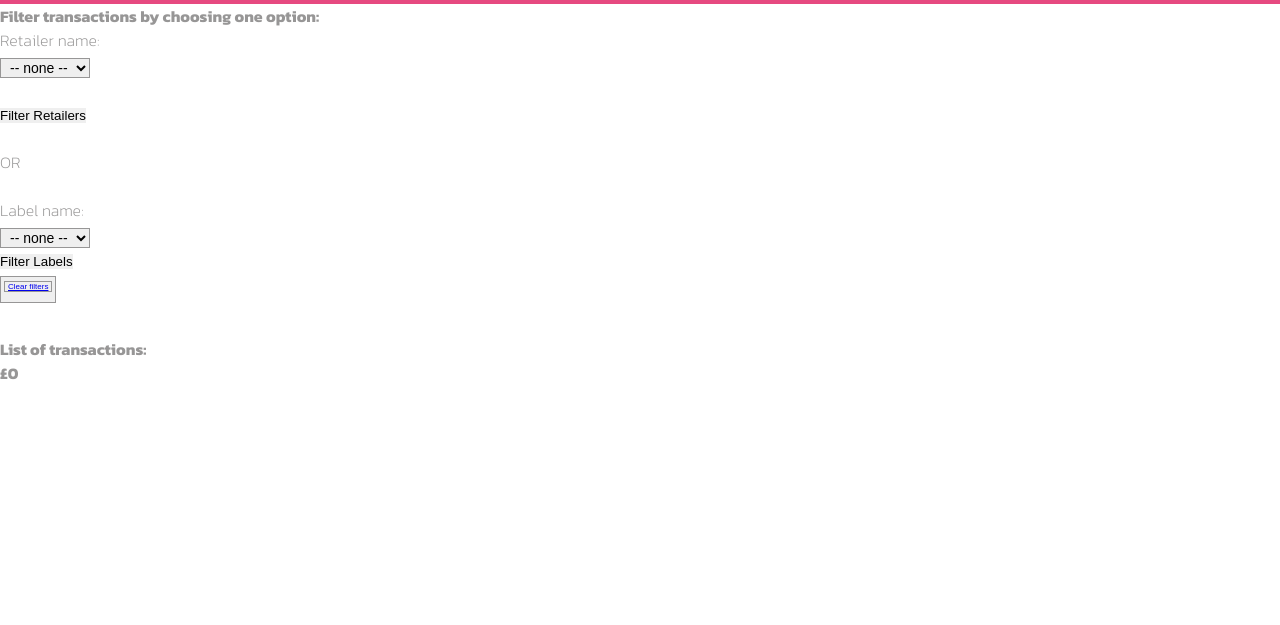
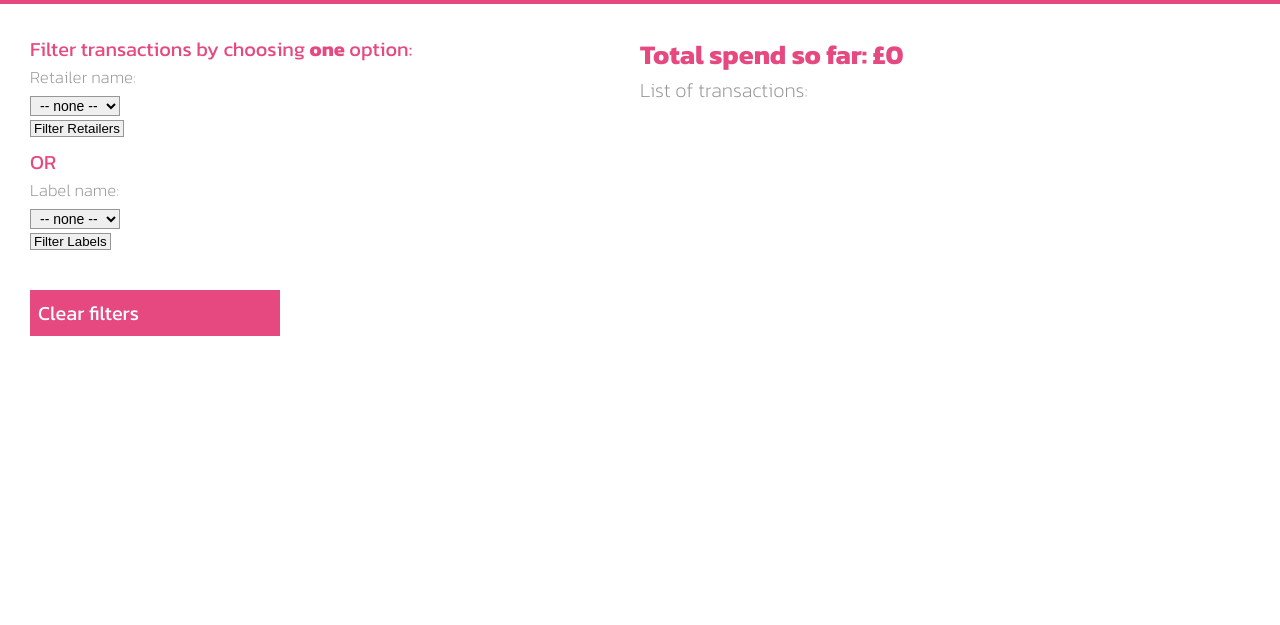
Before and after one commit to ColetteDufficy/piggy_spend_tracker, a Flask app: page /transactions/filter in a window 1280 px wide. Shown: the part 101-726 px from the top of the page. Run offline with Flask 2, Linux system fonts and the light colour scheme; data that the repository does not hold is empty; some libraries are stand-ins or nearby versions.

Commit message:
css complete

```diff
--- a/templates/transactions/filter.html
+++ b/templates/transactions/filter.html
@@ -1,63 +1,79 @@
 {% extends 'base.html' %}
-
 {% block content %}
 
-
-<h4>Filter transactions by choosing one option:</h4>
-
+<div class="new_container">
+    <div class="row">
+        <div class="column">
+            <div class="left_column">
                 <form class="form" action="/transactions/filter" method="get">
 
-    <label for="retailer">Retailer name:</label>
-<br>
+                    <h3>Filter transactions by choosing <b>one</b> option:</h3>
+                    <h5>Retailer name:</h5>
+                    <label for="retailer"></label>
                     <select id="retailer" name="retailer_id">
                         <option selected value> -- none -- </option>
                         {% for retailer in retailers_active %}
                         <option value="{{ retailer.id }}">{{ retailer.name }}</option>
                         {% endfor %}
                     </select>
-
-<br>
-<input type="submit" value="Filter Retailers">
+                    <button class="filter_button"><input type="submit" value="Filter Retailers"></button>
                 </form>
 
-
-<br>
-<p>OR</p>
-<br>
+                <h3>OR</h3>
 
                 <form class="form" action="/transactions/filter" method="get">
 
-    <label for="retailer">Label name:</label>
-    <br>
+                    <h5>Label name:</h5>
+                    <label for="retailer"></label>
                     <select id="label" name="label_id">
                         <option selected value> -- none -- </option>
                         {% for label in labels_active %}
                         <option value="{{ label.id }}">{{ label.name }}</option>
                         {% endfor %}
                     </select>
-    <input type="submit" value="Filter Labels">
+                    <button class="filter_button"><input type="submit" value="Filter Labels"></button>
                 </form>
 
-<button><a href="/transactions/filter">Clear filters</a></button>
-    <br>
+            <h3 class="return_link"><a href="/transactions/filter">Clear filters</a></h3>
+
+</div>
+<!-- end of the left_column class -->
+</div>
+<!-- end of the column class -->
 
 
+<!-- ***************** list of transactions that are now filtered ******************** -->
 
-<!-- <p> transaction.value </p> -->
-<!-- list of trasnactions that are now filtered -->
+<div class="column">
+    <div class="right_column">
+        <h2>Total spend so far: £{{total}}</h2>
+        <h4>List of transactions:</h4>
+            <section class="transaction_wrapper">
 
-<h4>List of transactions:</h4>
-<h4>£{{total}}</h4>
-<div class="container_details">
                 {% for transaction in all_transactions %}
-        <div class="details">
-            <p>{{ transaction.date.strftime("%d %b %Y") }}</p>
-            <p>{{ transaction.retailer.name }}</p>
-            <p>{{ transaction.label.name }}</p>
-            <p>£{{ transaction.value }}</p>
-        <br>
+                <h6>{{ transaction.date.strftime("%d %b %Y") }}</h6>
+
+                <section class="inner_details">
+                  <h2>{{ transaction.retailer.name }}</h2>
+                    <h3>{{ transaction.label.name }}</h3>
+                    <h5>£{{ transaction.value }}</h5>
+                </section>
+                <!-- end of inner_details class -->
                 {% endfor %}
             </div>
 
+        </section>
+        <!-- end of transaction_wrapper class -->
+
+    </div>
+    <!-- end of right_column div -->
+  </div>
+  <!-- end of column class div -->
+
+</div>
+<!-- end of row class div -->
+
+</div>
+<!-- end of new_container class -->
 
 {% endblock content %}
--- a/templates/transactions/index.html
+++ b/templates/transactions/index.html
@@ -58,7 +58,6 @@
     <h2>Total spend so far: £{{total}}</h2>
     <h4>List of transactions:</h4>
         <section class="transaction_wrapper">
-          <!-- <section class="details"> -->
 
           {% for transaction in all_transactions %}
           <h6>{{ transaction.date.strftime("%d %b %Y") }}</h6>
@@ -73,7 +72,6 @@
                 </form></button>
               </section>
 
-              <!-- </section> -->
                 {% endfor %}
 
           </section>
```
Lines whose indentation alone changed are shown as unchanged.
